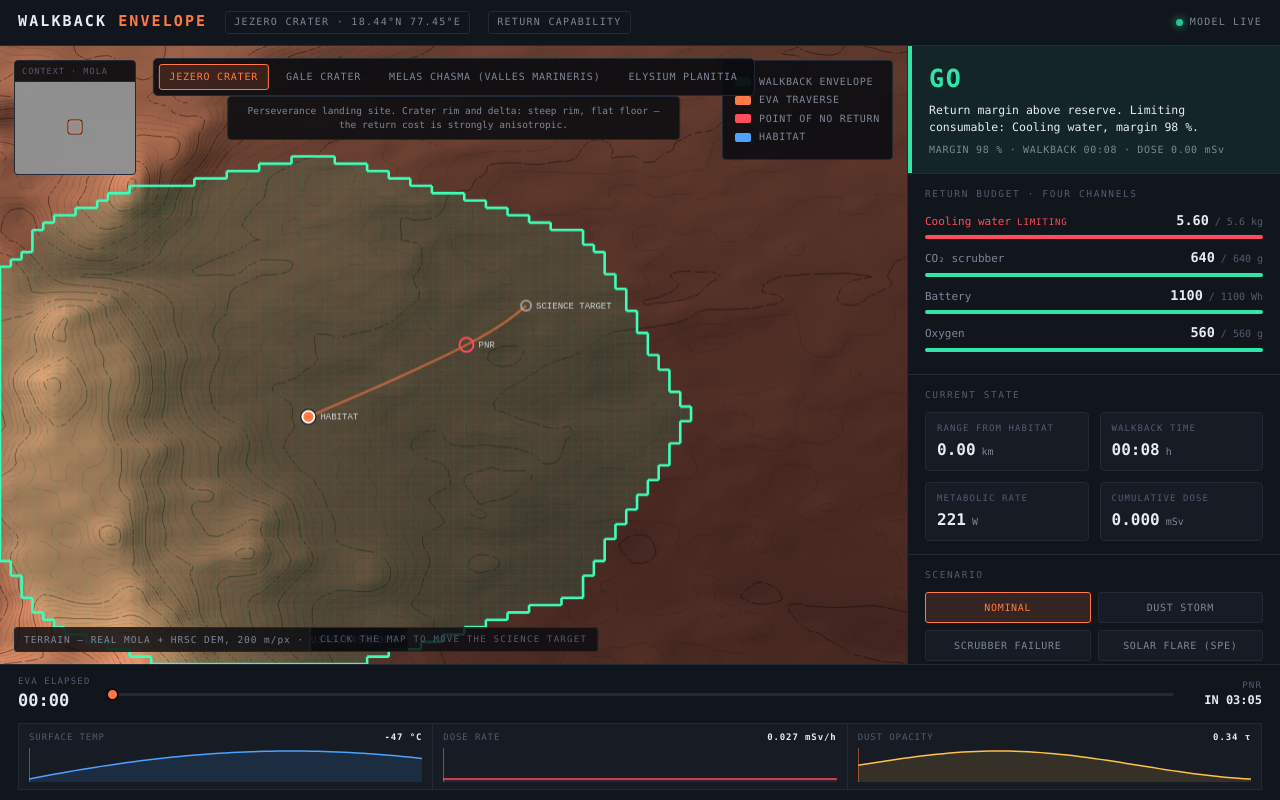
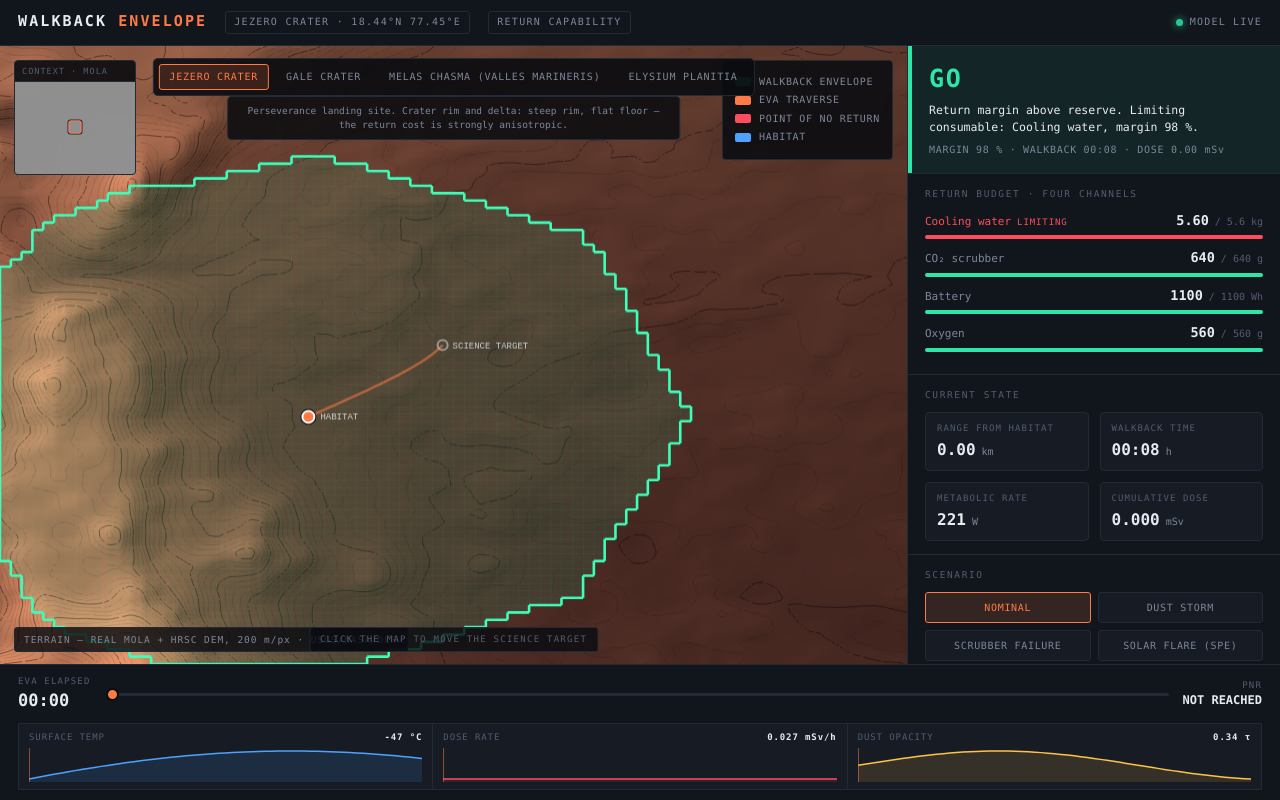
Before and after one commit to ordinatum/walkback-envelope, a plain HTML site: page dist/walkback.html in a window 1280 px wide. Drawn offline with Linux system fonts and the light colour scheme; grey boxes are pictures that could not be loaded.

Commit message:
size the default traverse to the consumables budget
Route was 7 km one way: the return cost through real terrain is ~1.7x the
straight-line distance, so the EVA ended in ABORT on every site. At 4.7 km
the nominal run goes GO -> CAUTION and the astronaut walks home with 1.6 kg
of cooling water left.

```diff
--- a/dist/walkback.html
+++ b/dist/walkback.html
@@ -435,8 +435,8 @@ const elevAt  = (x,y) => elev[ix(Math.max(0,Math.min(N-1,Math.round(x))),
                                   Math.max(0,Math.min(N-1,Math.round(y))))] || 2400;
 
 /* ── Маршрут выхода: от хабитата к научной цели ─────────────────────── */
-let HAB = {x:N*0.34, y:N*0.60};
-let TGT = {x:N*0.58, y:N*0.42};
+let HAB = {x:N*0.34, y:N*0.6};
+let TGT = {x:N*0.488, y:N*0.484};
 const cellDist = (a,b) => Math.hypot(a.x-b.x,a.y-b.y)*CELL_M;
 
 /* Маршрут строится от базы к цели. Цель задаётся кликом по карте, поэтому
@@ -1088,8 +1088,8 @@ function resetCaches(){
 function applySite(i){
   loadSite(i);
   // база и цель — в долях участка, чтобы работали на любой площадке
-  HAB={x:N*0.34, y:N*0.60};
-  TGT={x:N*0.58, y:N*0.42};
+  HAB={x:N*0.34, y:N*0.6};
+  TGT={x:N*0.488, y:N*0.484};
   buildRoute(); buildHavens(); resetCaches();
   const s=SITE_DEFS[i];
   $('#siteTag').textContent = s.name.toUpperCase()+' · '+
```
Also changed, not shown: docs/index.html (+4 -4 lines), index.html (+4 -4 lines).
